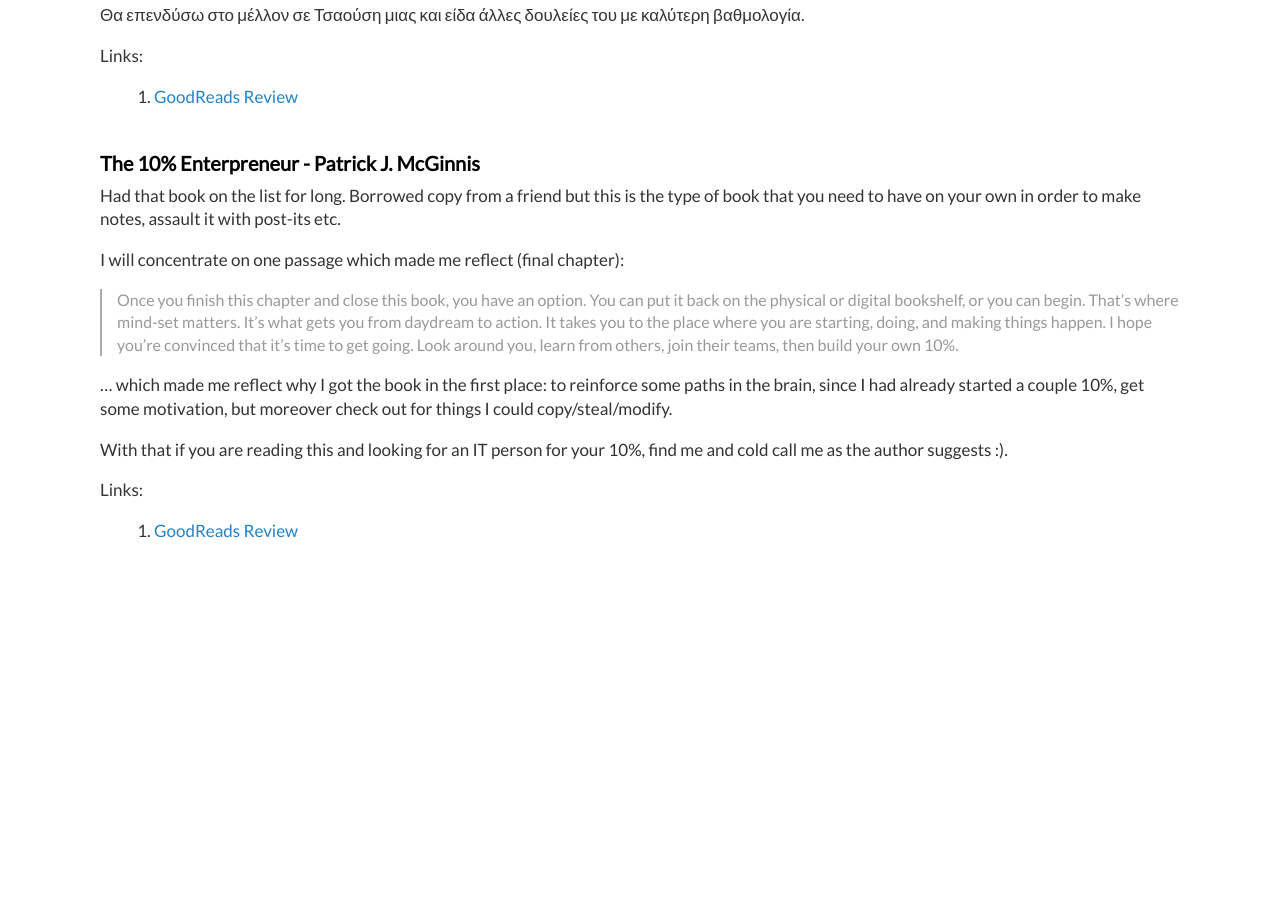
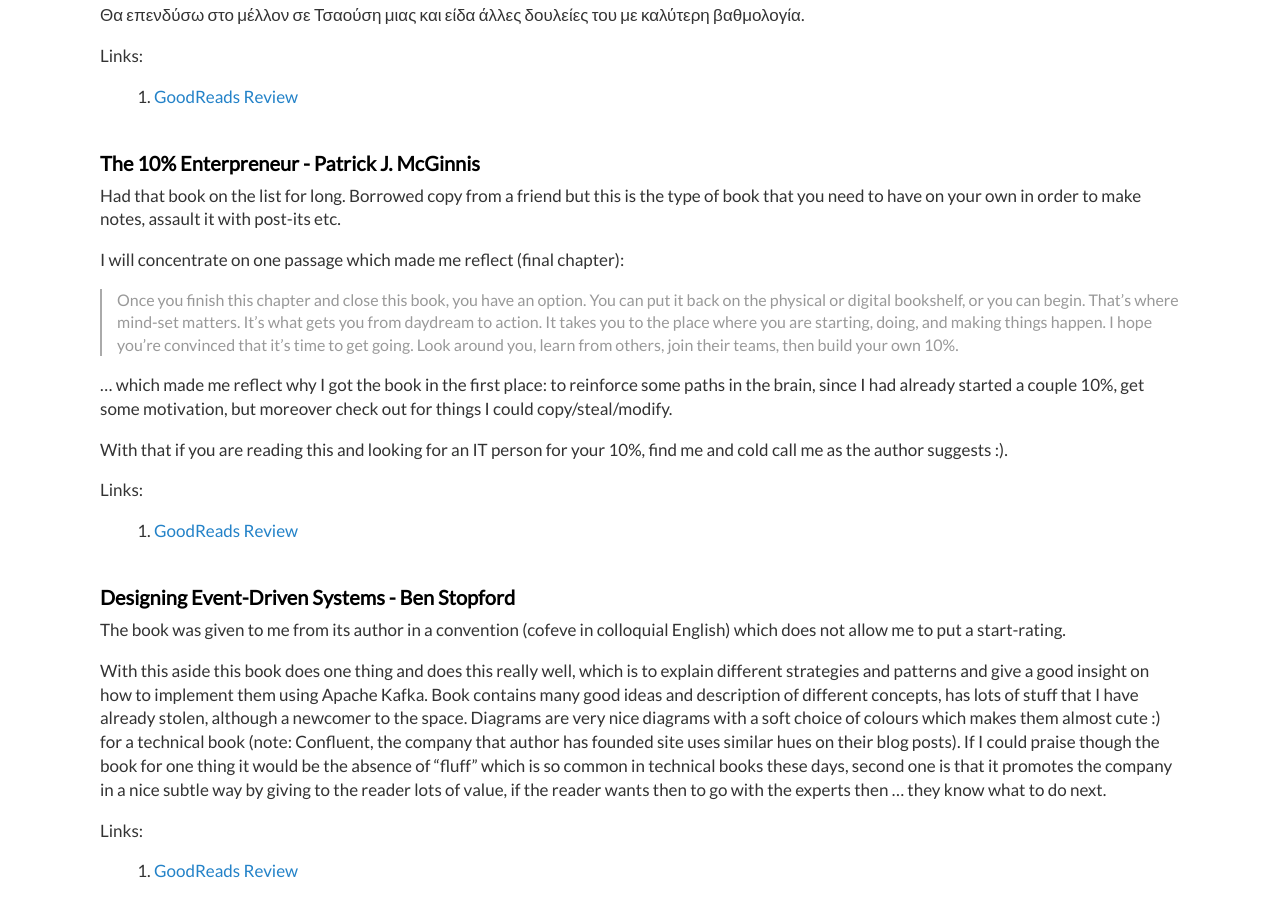
Before and after one commit to dimitrismistriotis/dimitrismistriotis.github.io, a Jekyll site: the page built from _posts/2018-01-21-books_of_2018.md, in a window 1280 px wide and 900 px high, scrolled down 8180 px. Built offline with Jekyll 4.4.1, drawn with Linux system fonts in a browser that asks for light colours; before the commit the page ends 8740 px from its top, so only the background shows below that.

Commit message:
First Goodreads review for this one.

```diff
--- a/_posts/2018-01-21-books_of_2018.md
+++ b/_posts/2018-01-21-books_of_2018.md
@@ -489,3 +489,25 @@
 Links:
 
 1.  [GoodReads Review](https://www.goodreads.com/review/show/1963664471)
+
+## Designing Event-Driven Systems - Ben Stopford
+
+The book was given to me from its author in a convention (cofeve in colloquial
+English) which does not allow me to put a start-rating.
+
+With this aside this book does one thing and does this really well, which is
+to explain different strategies and patterns and give a good insight on how
+to implement them using Apache Kafka. Book contains many good ideas and
+description of different concepts, has lots of stuff that I have already
+stolen, although a newcomer to the space. Diagrams are very nice diagrams
+with a soft choice of colours which makes them almost cute :) for a technical
+book (note: Confluent, the company that author has founded site uses similar
+hues on their blog posts). If I could praise though the book for one thing it
+would be the absence of "fluff" which is so common in technical books these
+days, second one is that it promotes the company in a nice subtle way by
+giving to the reader lots of value, if the reader wants then to go with the
+experts then ... they know what to do next.
+
+Links:
+
+1.  [GoodReads Review](https://www.goodreads.com/review/show/2613868542)
```
